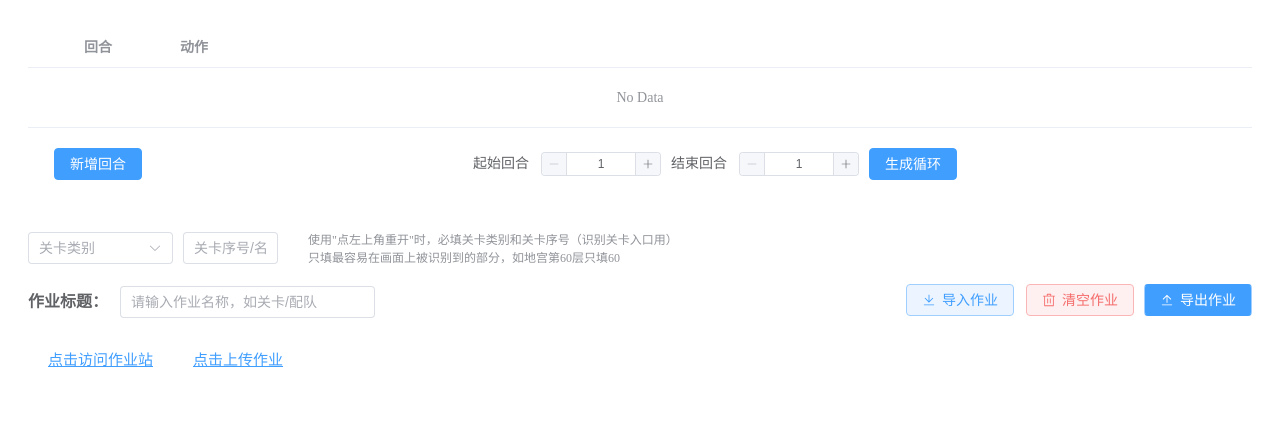
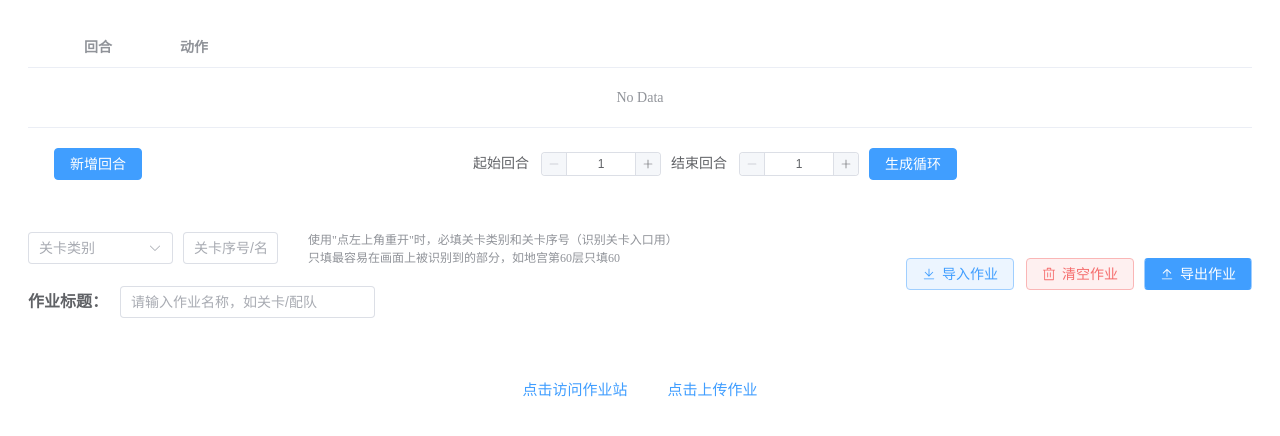
Before and after one commit to syoius/MaaYuan-SiMing, a plain HTML site: page frontend/index.html in a window 1280 px wide. Drawn offline with Linux system fonts and the light colour scheme.

Commit message:
chore: 最终样式

```diff
--- a/frontend/index.html
+++ b/frontend/index.html
@@ -827,31 +827,6 @@
                   </el-input>
                 </el-form-item>
               </el-form>
-              <!-- 第三行：外部链接 -->
-              <div style="text-align: left; margin: 10px 0 0 0">
-                <a
-                  href="https://td3nqr3477.feishu.cn/base/BtwRb6yvxaRAsis3uVCccLVKnWg?table=tbl6DolUZQaGOMIb&view=vew54wfNwm"
-                  target="_blank"
-                  style="
-                    margin: 0 20px;
-                    color: #409eff;
-                    text-decoration: underline;
-                    font-size: 15px;
-                  "
-                  >点击访问作业站</a
-                >
-                <a
-                  href="https://td3nqr3477.feishu.cn/share/base/form/shrcnJX0flRpMVVLdsBIb1L0MRh"
-                  target="_blank"
-                  style="
-                    margin: 0 20px;
-                    color: #409eff;
-                    text-decoration: underline;
-                    font-size: 15px;
-                  "
-                  >点击上传作业</a
-                >
-              </div>
             </div>
 
             <div style="display: flex; flex-shrink: 0">
@@ -905,6 +880,32 @@
                 </el-button>
               </el-button-group>
             </div>
+          </div>
+
+          <!-- 第三行：外部链接 -->
+          <div style="text-align: center; margin: 10px 0 0 0">
+            <a
+              href="https://td3nqr3477.feishu.cn/base/BtwRb6yvxaRAsis3uVCccLVKnWg?table=tbl6DolUZQaGOMIb&view=vew54wfNwm"
+              target="_blank"
+              style="
+                margin: 0 20px;
+                color: #409eff;
+                font-size: 15px;
+                text-decoration: none;
+              "
+              >点击访问作业站</a
+            >
+            <a
+              href="https://td3nqr3477.feishu.cn/share/base/form/shrcnJX0flRpMVVLdsBIb1L0MRh"
+              target="_blank"
+              style="
+                margin: 0 20px;
+                color: #409eff;
+                font-size: 15px;
+                text-decoration: none;
+              "
+              >点击上传作业</a
+            >
           </div>
         </div>
       </div>
```
